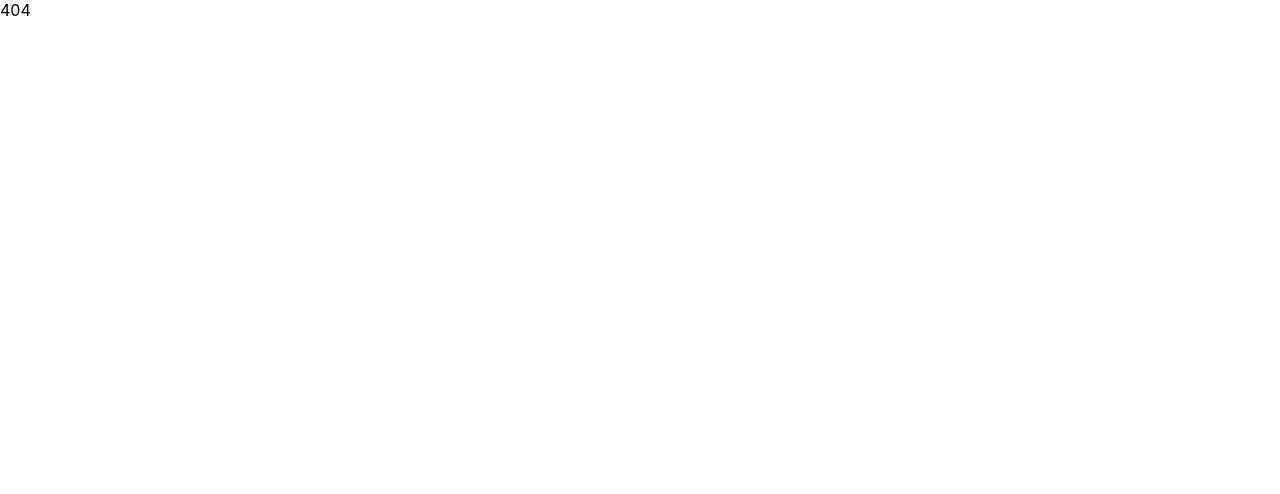
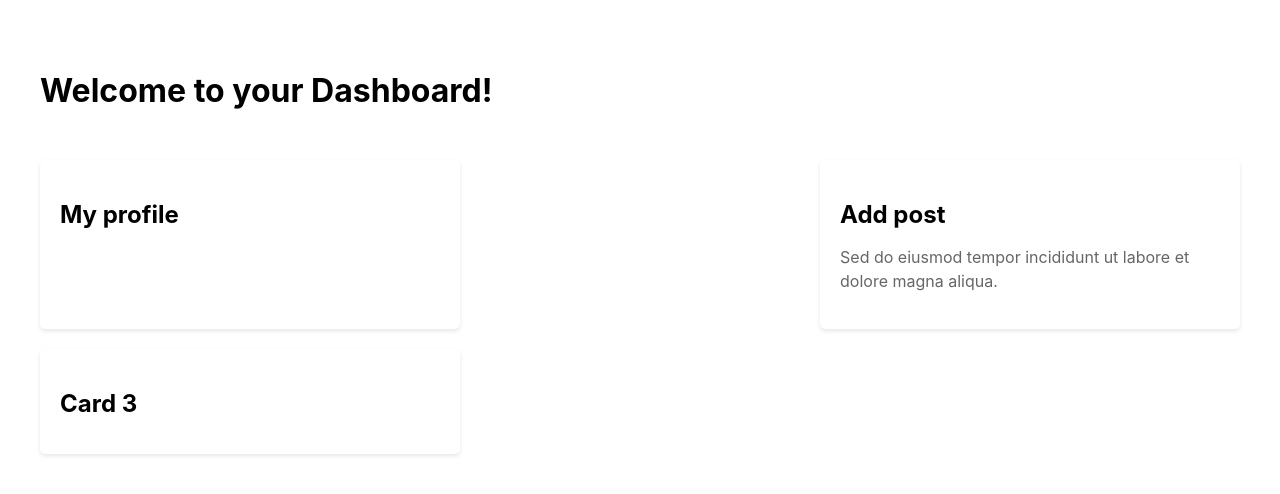
Before and after one commit to Nicholas090/regular_front-end, a React (Create React App) app: page /dashboard in a window 1280 px wide. Shown: the top 494 px of the page. Built offline with nearby package versions, Linux system fonts and the light colour scheme.

Commit message:
update Dashboard

```diff
--- a/src/App.css
+++ b/src/App.css
@@ -87,6 +87,41 @@
   color: #0095f6;
   text-decoration: none;
 }
+
+.dashboard-container {
+  max-width: 1200px;
+  margin: 0 auto;
+  padding: 50px 20px;
+}
+
+.cards-container {
+  display: flex;
+  flex-wrap: wrap;
+  justify-content: space-between;
+  margin-top: 50px;
+}
+
+.card {
+  flex-basis: calc(33.33% - 20px);
+  padding: 20px;
+  background-color: #fff;
+  box-shadow: 0 2px 4px rgba(0, 0, 0, 0.1);
+  border-radius: 5px;
+  margin-bottom: 20px;
+}
+
+.card h2 {
+  font-size: 24px;
+  margin-bottom: 10px;
+}
+
+.card p {
+  font-size: 16px;
+  line-height: 1.5;
+  color: #666;
+}
+
+
 @media (max-width: 767px) {
   .loginWrap {
     padding: 0 20px;
--- a/src/App.tsx
+++ b/src/App.tsx
@@ -3,13 +3,15 @@ import './App.css';
 import { Route, Routes } from "react-router-dom";
 import Registration from "./pages/Registration";
 import Login from "./pages/Login";
+import Dashboard from "./pages/Dashboard";
 
 function App() {
   return (
    <Routes>
        <Route path="/login" element={<Login />} />
        <Route path="/register" element={<Registration />} />
-     <Route path="*" element={<div>404</div>} />
+       <Route path="/dashboard" element={<Dashboard />} />
+       <Route path="*" element={<div>404</div>} />
    </Routes>
   );
 }
--- a/src/pages/Dashboard.tsx
+++ b/src/pages/Dashboard.tsx
@@ -0,0 +1,26 @@
+import React from 'react';
+
+const Dashboard = () => {
+    // todo: data from store
+    return (
+        <div className="dashboard-container">
+            <h1>Welcome to your Dashboard!</h1>
+            <div className="cards-container">
+                <div className="card">
+                    <h2>My profile</h2>
+                    <p></p>
+                </div>
+                <div className="card">
+                    <h2>Add post</h2>
+                    <p>Sed do eiusmod tempor incididunt ut labore et dolore magna aliqua.</p>
+                </div>
+                <div className="card">
+                    <h2>Card 3</h2>
+                    <p></p>
+                </div>
+            </div>
+        </div>
+    );
+}
+
+export default Dashboard;
```
